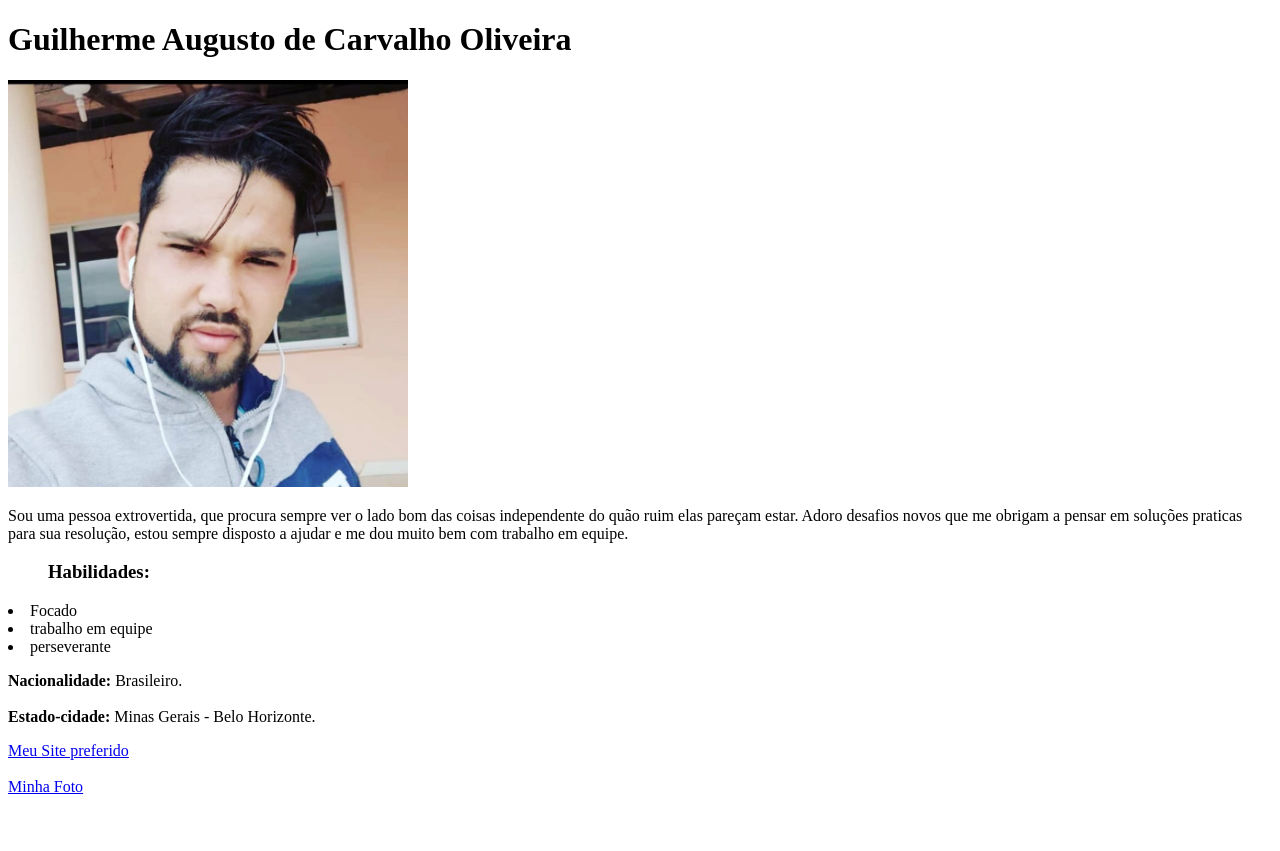
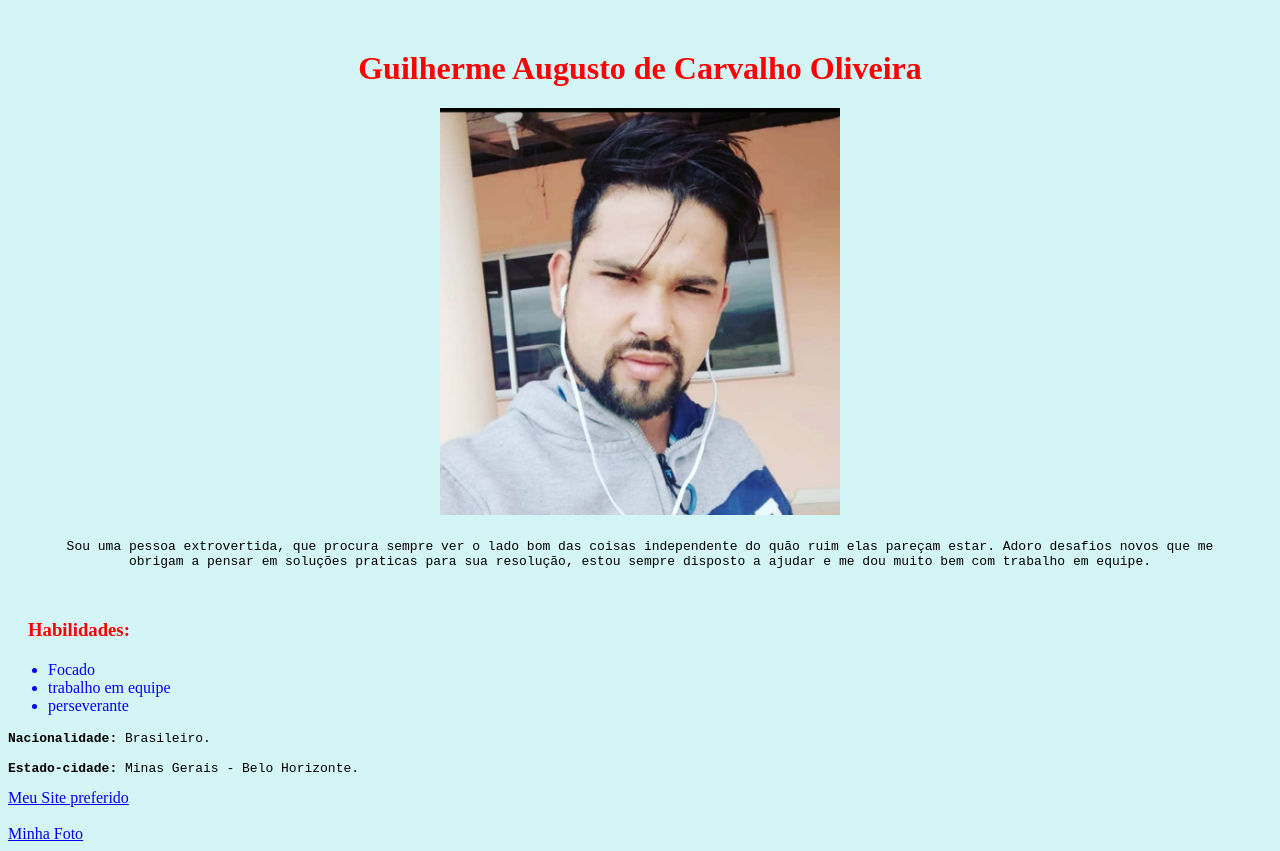
Before and after one commit to Guih107/exercicios_trybe, a plain HTML site: page index.html in a window 1280 px wide. Before the commit the page ends 804 px from the top, so only its background shows below. Drawn offline with Linux system fonts and the light colour scheme.

Commit message:
criando estilo

```diff
--- a/index.html
+++ b/index.html
@@ -4,20 +4,31 @@
     <meta charset="UTF-8">
 
     <title> Portifólio Pessoal </title>
-
+    <link rel="stylesheet" href="style.css">
 </head>
 <body>
+ <div id="tittle">
     <h1>Guilherme Augusto de Carvalho Oliveira</h1>
+    <div id="photo">
         <img id="minhaFoto" src="./image/WhatsApp Image 2022-08-12 at 20.50.15.jpeg" alt="foto guilhherme" width="400px">
+    </div>
+
     <p>
        Sou uma pessoa extrovertida, que procura sempre ver o lado bom das coisas independente do quão ruim elas pareçam estar. Adoro desafios novos que me obrigam a pensar em soluções praticas para sua resolução, estou sempre disposto a ajudar e me dou muito bem com trabalho em equipe.
     </p>
 
-    <h3><ul>Habilidades:</h3>
+ </div>
+
+        <h3>Habilidades:</h3>
+            <ul>
+
                 <li>Focado</li>
                 <li>trabalho em equipe</li>
                 <li>perseverante</li>
+
             </ul>
+
+
         <p>
         <strong>Nacionalidade:</strong> Brasileiro. <br><br>
         <strong>Estado-cidade:</strong> Minas Gerais - Belo Horizonte.
--- /dev/null
+++ b/style.css
@@ -0,0 +1,38 @@
+body {
+    background-color: rgb(212, 245, 245);
+}
+
+#photo {
+    margin: 20px;
+
+
+}
+
+#tittle {
+    color: red;
+    text-align: center;
+    margin: 50px;
+}
+
+p {
+    color: black;
+    font-family: monospace;
+
+}
+
+h3 {
+    color: red;
+    margin: 20px;
+
+}
+
+ul {
+    color: blue;
+
+
+}
+
+li:hover {
+    background-color: green;
+    color: white;
+}
```
Also changed, not shown: image/style.css (deleted). Lines whose indentation alone changed are shown as unchanged.
